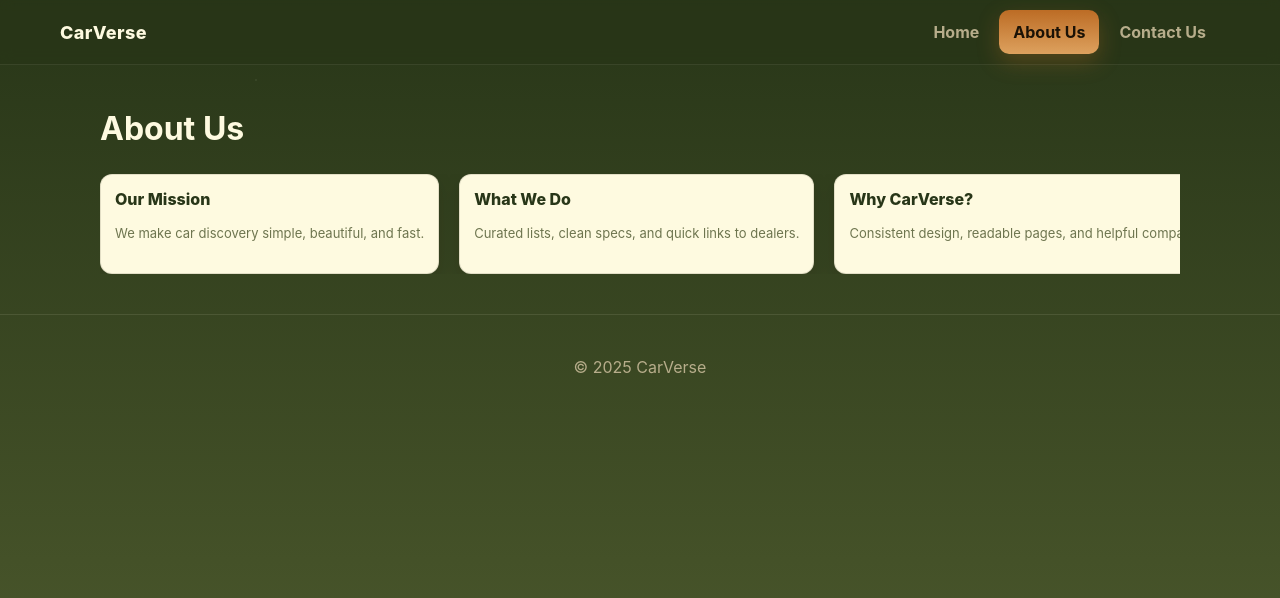
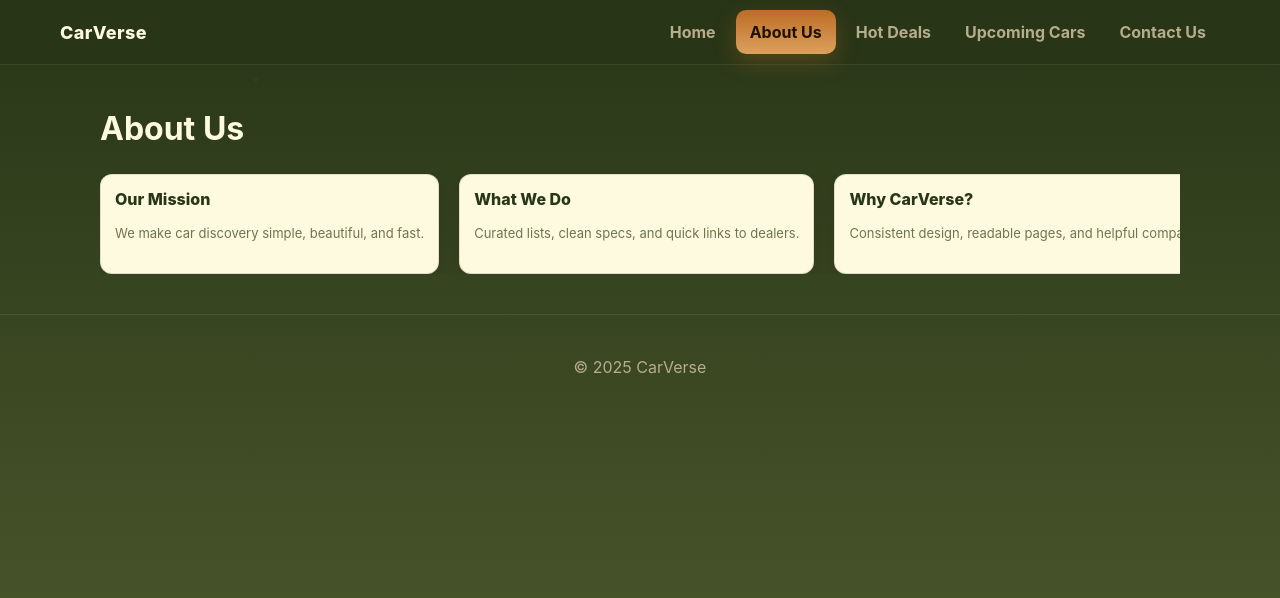
Before and after one commit to vishalraghav321/Separate-Project, a plain HTML site: page about.html in a window 1280 px wide. Drawn offline with Linux system fonts and the light colour scheme.

Commit message:
Show 'Hot Deals' in navigation menu
Uncommented the 'Hot Deals' navigation link in about.html and contact.html, making it visible in the site navigation. The 'Reviews' link remains commented out.

```diff
--- a/about.html
+++ b/about.html
@@ -14,9 +14,9 @@
       <ul class="nav-list">
         <li><a href="index.html">Home</a></li>
         <li><a href="about.html" class="active">About Us</a></li>
-        <!-- <li><a href="hot.html">Hot Deals</a></li>
+        <li><a href="hot.html">Hot Deals</a></li>
         <li><a href="upcoming.html">Upcoming Cars</a></li>
-        <li><a href="reviews.html">Reviews</a></li> -->
+        <!-- <li><a href="reviews.html">Reviews</a></li> -->
         <li><a href="contact.html">Contact Us</a></li>
       </ul>
     </div>
```
Also changed, not shown: contact.html (+2 -2 lines).
